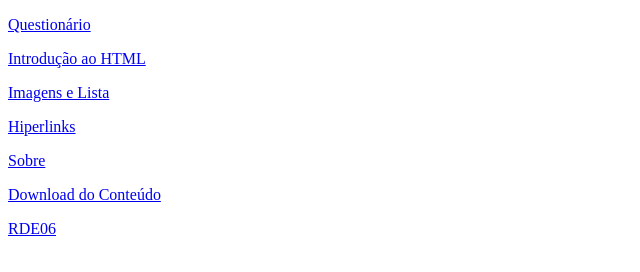
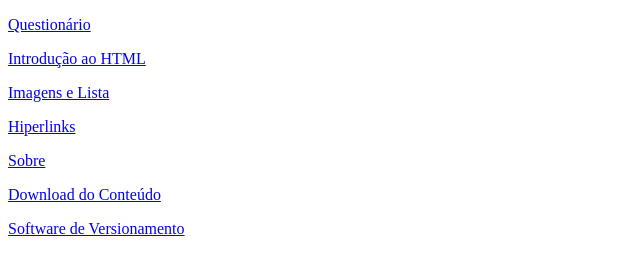
Before and after one commit to EvelynKarenNeumann/Projeto_na_Trilha_do_Aprendizado, a plain HTML site: page index.html in a window 1280 px wide. Shown: the whole page, without its empty margins (0-640 px from the left). Drawn offline with Linux system fonts and the light colour scheme.

Commit message:
Update index.html

```diff
--- a/index.html
+++ b/index.html
@@ -20,7 +20,7 @@
 
     <p><a href="DWeb.rar" download="DWeb.rar"type="pdf">Download do Conteúdo</a></p>
 
-    <p><a href="RDE06/sintese.html" target="blank" rel="external"> RDE06</a></p>
+    <p><a href="RDE06/sintese.html" target="blank" rel="external"> Software de Versionamento</a></p>
 
 
 
```
